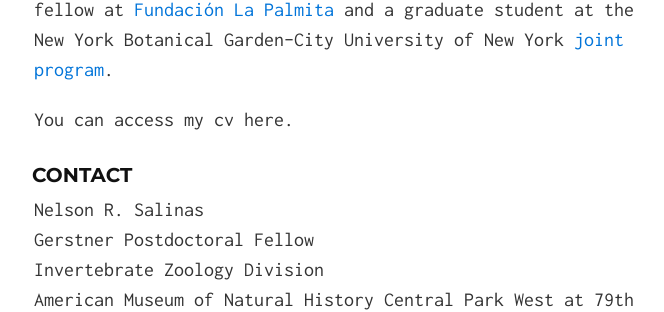
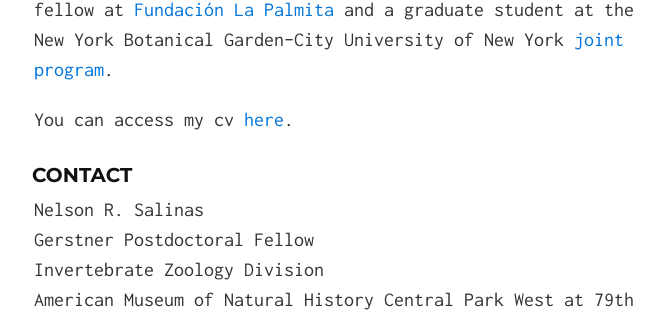
Before and after one commit to nrsalinas/nrsalinas.github.io, a Jekyll site: the page built from index.md, in a window 1280 px wide. Shown: the part 775-1087 px from the top of the page, without its empty margins (306-970 px from the left). Built offline with Jekyll 4.4.1, drawn with Linux system fonts in a browser that asks for light colours; part of the change alters nothing that is shown.

Commit message:
Adding cv.

```diff
--- a/index.md
+++ b/index.md
@@ -11,7 +11,7 @@ My postdoctoral project at the museum aims to implement graph statistical models
 
 Prior to this appointment, I was brieftly a postdoctoral fellow at [Fundación La Palmita](http://lapalmita.com.co/pagina/) and a graduate student at the New York Botanical Garden--City University of New York [joint program](http://www.nybg.org/science-new/about/CMP-Graduate-Studies.php).
 
-You can access my cv here.
+You can access my cv [here](nrsalinas_cv.pdf).
 
 ### Contact
 
```
Also changed, not shown: 1 other file.
